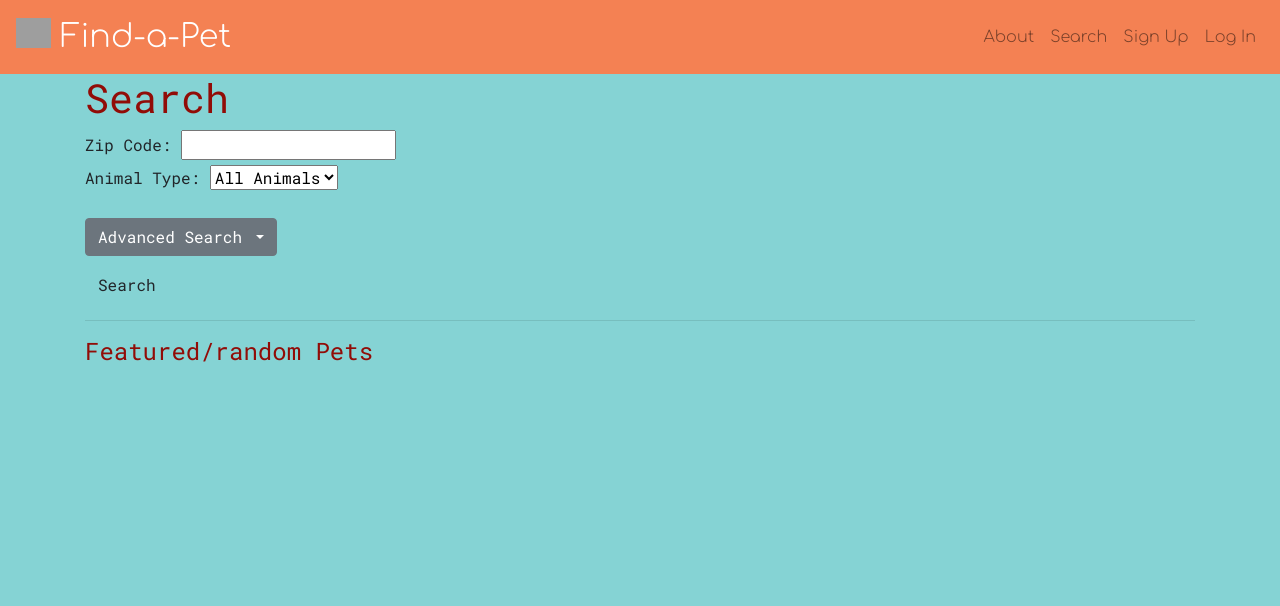
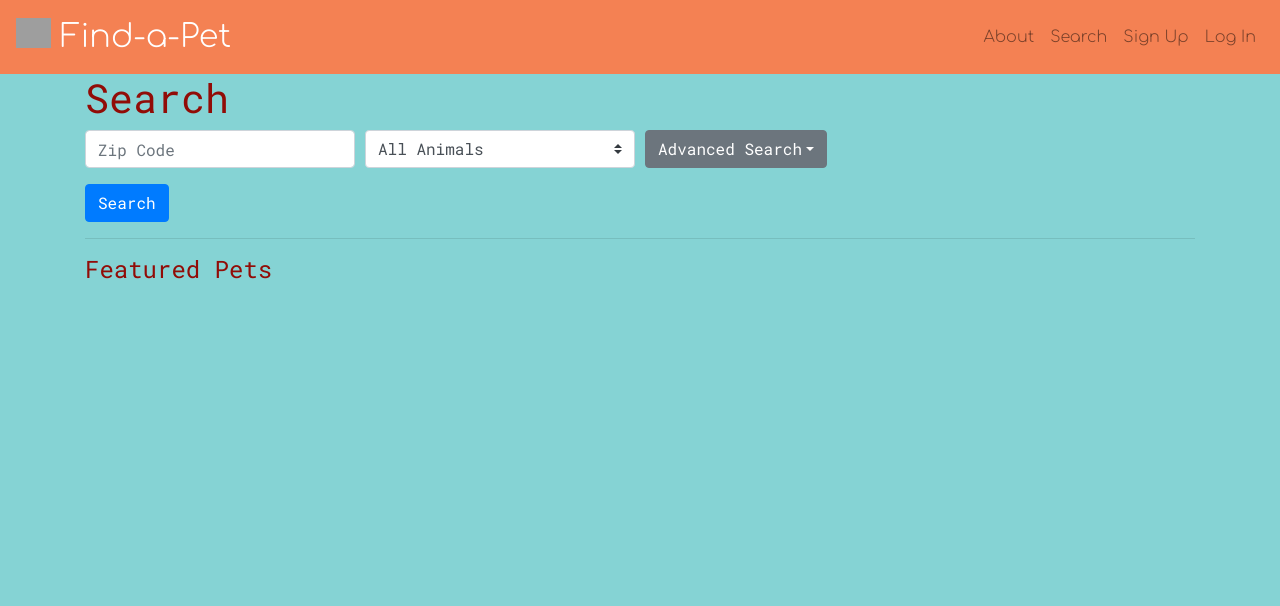
Before and after one commit to kennyyseo/find-a-pet, a Django app: template main_app/templates/search.html in a window 1280 px wide. Shown: the top 606 px of the page. Run offline with Django 3.2, Linux system fonts and the light colour scheme; the template is opened without the code that fills it, so the values that code supplies are empty; some libraries are stand-ins or nearby versions; grey boxes are pictures that could not be loaded.

Commit message:
Add bootstrap styles/grid to search page

```diff
--- a/main_app/templates/index.html
+++ b/main_app/templates/index.html
@@ -19,7 +19,7 @@
             <div class="form-group">
                 <!-- <label for="pet_type">Animal Type</label> -->
                 <select id="pet_type" name="pet_type" class="custom-select">
-                    <option selected>All Animals</option>
+                    <option selected value="">All Animals</option>
                     {% for type in animal_types.types %}
                     <option value="{{ type.name }}">{{ type.name }}</option>
                     {% endfor %}
--- a/main_app/templates/search.html
+++ b/main_app/templates/search.html
@@ -3,151 +3,161 @@
 <h1>Search</h1>
 
 <form action="/search/" method="POST">
-
     {% csrf_token %}
 
-    <div class="input-field">
-        <label for="zip_code">Zip Code: </label>
-        <input id="zip_code" type="text" class="validate" name="zip_code" value="{{ request.GET.location }}" />
+    <div class="form-row">
+        <div class="col-md-3">
+            <div class="form-group">
+                <!-- <label for="zip_code">Zip Code</label> -->
+                <input id="zip_code" type="text" class="form-control" name="zip_code" value="{{ request.GET.location }}"
+                    placeholder="Zip Code" />
             </div>
-
-    <label for="pet-type">Animal Type: </label>
-    <select name="pet_type" class="browser-default">
-        <option disabled selected>All Animals</option>
+        </div>
+        <div class="col-md-3">
+            <div class="form-group">
+                <!-- <label for="pet-type">Animal Type</label> -->
+                <select name="pet_type" class="custom-select">
+                    <option selected value="">All Animals</option>
                     {% for type in animal_types.types %}
-        <option value="{{ type.name }}" {% if request.GET.type == type.name %} selected {% endif %}>{{ type.name }}
+                    <option value="{{ type.name }}" {% if request.GET.type == type.name %} selected {% endif %}>
+                        {{ type.name }}
                     </option>
                     {% endfor %}
                 </select>
-    <br />
-
-
-<div class="dropdown">
-    <button class="btn btn-secondary dropdown-toggle" type="button" id="dropdownMenuButton" data-toggle="dropdown"
-        aria-haspopup="true" aria-expanded="false">
-        Advanced Search
-    </button>
-<div class="dropdown-menu" aria-labelledby="dropdownMenuButton">
-<div class="advopt">
-    <label class="cat">Size: </label>
-    <p>
-        <label class="opt">
-            <input type="radio" name="size" value="small" {% if request.GET.size == 'small' %} checked {% endif %}>
-            <span>Small</span>
-        </label>
-    </p>
-    <p>
-        <label class="opt">
-            <input type="radio" name="size" value="medium" {% if request.GET.size == 'medium' %} checked {% endif %}>
-            <span>Medium</span>
-        </label>
-    </p>
-    <p>
-        <label class="opt">
-            <input type="radio" name="size" value="large" {% if request.GET.size == 'large' %} checked {% endif %}>
-            <span>Large</span>
-        </label>
-    </p>
-    <p>
-        <label class="opt">
-            <input type="radio" name="size" value="xlarge" {% if request.GET.size == 'xlarge' %} checked {% endif %}>
-            <span>Extra Large</span>
-        </label>
-    </p>
             </div>
-<hr>
-
-<div class="advopt">
-    <label class="cat">Gender:</label>
-    <p>
-        <label class="opt">
-            <input type="radio" name="gender" value="male" {% if request.GET.gender == 'male' %} checked {% endif %}>
-            <span>Male</span>
-        </label>
-    </p>
-    <p>
-        <label class="opt">
-            <input type="radio" name="gender" value="female" {% if request.GET.gender == 'female' %} checked
-                {% endif %}>
-            <span>Female</span>
-        </label>
-    </p>
-    <p>
-        <label class="opt">
-            <input type="radio" name="gender" value="unknown" {% if request.GET.gender == 'unknown' %} checked
-                {% endif %}>
-            <span>Unknown</span>
-        </label>
-    </p>
         </div>
-<hr>
-<div class="advopt">
-    <label class="cat">Age:</label>
-    <p>
-        <label class="opt">
-            <input type="radio" name="age" value="baby" {% if request.GET.age == 'baby' %} checked {% endif %}>
-            <span>Baby</span>
-        </label>
-    </p>
-    <p>
-        <label class="opt">
-            <input type="radio" name="age" value="young" {% if request.GET.age == 'young' %} checked {% endif %}>
-            <span>Young</span>
-        </label>
-    </p>
-    <p>
-        <label class="opt">
-            <input type="radio" name="age" value="adult" {% if request.GET.age == 'adult' %} checked {% endif %}>
-            <span>Adult</span>
-        </label>
-    </p>
-    <p>
-        <label class="opt">
-            <input type="radio" name="age" value="senior" {% if request.GET.age == 'senior' %} checked {% endif %}>
-            <span>Senior</span>
-        </label>
-    </p>
-</div>
+        <div class="col-md-3">
+            <button type="button" class="btn btn-secondary dropdown-toggle mb-3" data-toggle="collapse"
+                data-target="#adv-search">Advanced
+                Search</button>
         </div>
     </div>
 
 
 
-    <!-- breed, color -->
+    <div id="adv-search" class="collapse">
+        <div class="form-group">
+            <label>Size</label>
+            <div class="form-check form-check-inline">
+                <input class="form-check-input" type="radio" name="size" id="size-small" value="small"
+                    {% if request.GET.size == 'small' %} checked {% endif %}>
+                <label class="form-check-label" for="size-small">Small</label>
+            </div>
 
-    <button type="submit" class="btn">Search</button>
+            <div class="form-check form-check-inline">
+                <input class="form-check-input" type="radio" name="size" id="size-medium" value="medium"
+                    {% if request.GET.size == 'medium' %} checked {% endif %}>
+                <label class="form-check-label" for="size-medium">Medium</label>
+            </div>
+
+            <div class="form-check form-check-inline">
+                <input class="form-check-input" type="radio" name="size" id="size-large" value="large"
+                    {% if request.GET.size == 'large' %} checked {% endif %}>
+                <label class="form-check-label" for="size-large">Large</label>
+            </div>
+
+            <div class="form-check form-check-inline">
+                <input class="form-check-input" type="radio" name="size" id="size-xlarge" value="xlarge"
+                    {% if request.GET.size == 'xlarge' %} checked {% endif %}>
+                <label class="form-check-label" for="size-xlarge">Extra Large</label>
+            </div>
+        </div>
+
+        <div class="form-group">
+            <label>Gender</label>
+            <div class="form-check form-check-inline">
+                <input class="form-check-input" type="radio" name="gender" id="gender-male" value="male"
+                    {% if request.GET.gender == 'male' %} checked {% endif %}>
+                <label class="form-check-label" for="gender-male">Male</label>
+            </div>
+
+            <div class="form-check form-check-inline">
+                <input class="form-check-input" type="radio" name="gender" id="gender-female" value="female"
+                    {% if request.GET.gender == 'female' %} checked {% endif %}>
+                <label class="form-check-label" for="gender-female">Female</label>
+            </div>
+
+            <div class="form-check form-check-inline">
+                <input class="form-check-input" type="radio" name="gender" id="gender-unknown" value="unknown"
+                    {% if request.GET.gender == 'unknown' %} checked {% endif %}>
+                <label class="form-check-label" for="gender-unknown">Unknown</label>
+            </div>
+        </div>
+
+        <div class="form-group">
+            <label>Age</label>
+            <div class="form-check form-check-inline">
+                <input class="form-check-input" type="radio" name="age" id="age-baby" value="baby"
+                    {% if request.GET.age == 'baby' %} checked {% endif %}>
+                <label class="form-check-label" for="age-baby">Baby</label>
+            </div>
+
+            <div class="form-check form-check-inline">
+                <input class="form-check-input" type="radio" name="age" id="age-young" value="young"
+                    {% if request.GET.age == 'young' %} checked {% endif %}>
+                <label class="form-check-label" for="age-young">Young</label>
+            </div>
+
+            <div class="form-check form-check-inline">
+                <input class="form-check-input" type="radio" name="age" id="age-adult" value="adult"
+                    {% if request.GET.age == 'adult' %} checked {% endif %}>
+                <label class="form-check-label" for="age-adult">Adult</label>
+            </div>
+
+            <div class="form-check form-check-inline">
+                <input class="form-check-input" type="radio" name="age" id="age-senior" value="senior"
+                    {% if request.GET.age == 'senior' %} checked {% endif %}>
+                <label class="form-check-label" for="age-senior">Senior</label>
+            </div>
+        </div>
+    </div>
+
+    <button type="submit" class="btn btn-primary">Search</button>
 </form>
 
 <hr />
 
 {% if search_results %}
 
-{{ search_results }}
-
 <h4>Results</h4>
-
-<div class="advresults">
-    {% for animal in search_results.animals %}
-    <div class="card" style="width: 18rem">
-        <img src="animal.photos.medium" class="card-img-top" alt="" />
+<div class="row">
+    {% for pet in search_results.animals %}
+    <div class="col-sm-6 col-lg-4 col-xl-3">
+        <div class="card mb-4">
+            <img src="{% if pet.photos.0.medium %} {{pet.photos.0.medium}} {% else %} https://i.imgur.com/Cl027Ke.png {% endif %}"
+                class="card-img-top" alt="" />
             <div class="card-body">
-            <h5 class="card-title">{{animal.name}}</h5>
-            <p class="card-text">
-                {{animal.description}}
-            </p>
-            <a href="/pets/{{animal.id}}/" class="btn btn-primary">See Details</a>
+                <h5 class="card-title">{{pet.name}}</h5>
+                <p class="card-text">{{pet.description}}</p>
+                <a href="/pets/{{ pet.id }}/" class="btn btn-primary">See Details</a>
             </div>
-
+        </div>
     </div>
     {% endfor %}
 </div>
 
-<!-- <a href="">Next</a> -->
+<div class="text-right">
+    <a href="">Next</a>
+</div>
 
 {% else %}
 
-<h4>Featured/random Pets</h4>
-{{ featured_pets }}
+<h4>Featured Pets</h4>
+<div class="row">
+    {% for pet in featured_pets.animals %}
+    <div class="col-sm-6 col-lg-4 col-xl-3">
+        <div class="card mb-4">
+            <img src="{% if pet.photos.0.medium %} {{pet.photos.0.medium}} {% else %} https://i.imgur.com/Cl027Ke.png {% endif %}"
+                class="card-img-top" alt="" />
+            <div class="card-body">
+                <h5 class="card-title">{{pet.name}}</h5>
+                <p class="card-text">{{pet.description}}</p>
+                <a href="/pets/{{ pet.id }}/" class="btn btn-primary">See Details</a>
+            </div>
+        </div>
+    </div>
+    {% endfor %}
+</div>
 
 {% endif %}
 
```
Lines whose indentation alone changed are shown as unchanged.
